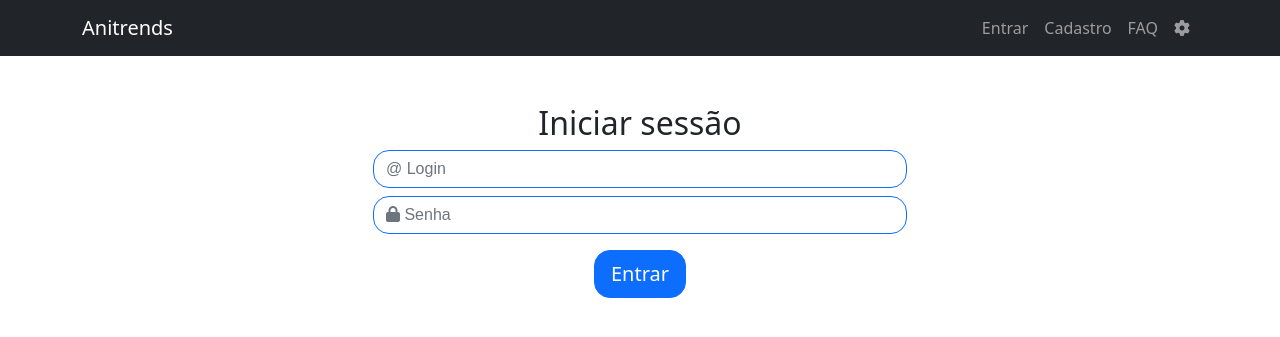
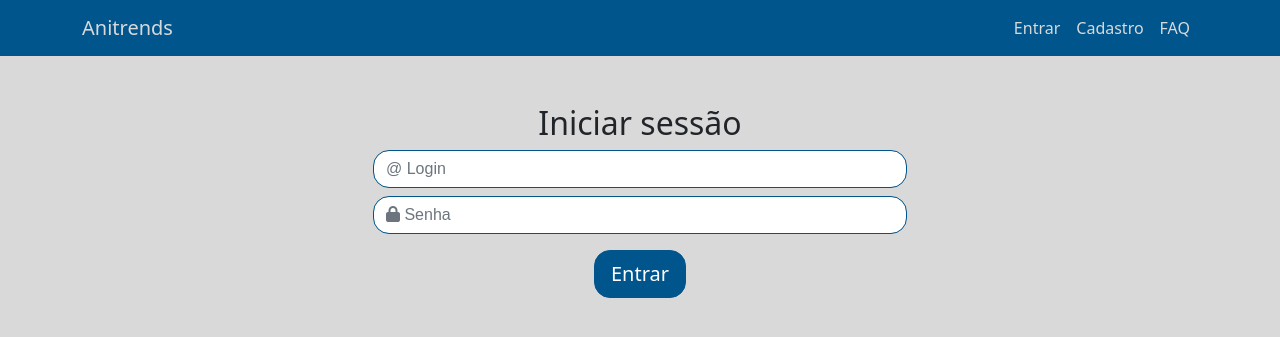
Before and after one commit to gustapinto/fatec_dsm_pi_terceiro_semestre, a Django app: template site/templates/account/login.html in a window 1280 px wide. Shown: the top 337 px of the page. Run offline with Django 3.2, Linux system fonts and the light colour scheme; the template is opened without the code that fills it, so the values that code supplies are empty; some libraries are stand-ins or nearby versions.

Commit message:
Sobreescreve cores padrão

```diff
--- a/site/templates/account/login.html
+++ b/site/templates/account/login.html
@@ -10,11 +10,11 @@
         Iniciar sessão
     </h2>
 
-    <form method="post" class="">
+    <form method="post">
         {% csrf_token %}
 
         <input type="email" name="login" class="form-control mb-2 rounded-4 border-primary" placeholder="&#x40; Login" style="font-family:Arial, FontAwesome">
-        <input type="password" name="password1" class="form-control mb-2 rounded-4 border-primary" placeholder="&#xf023; Senha" style="font-family:Arial, FontAwesome">
+        <input type="password" name="password" class="form-control mb-2 rounded-4 border-primary" placeholder="&#xf023; Senha" style="font-family:Arial, FontAwesome">
 
         <button class="btn btn-primary align-self-center d-block mx-auto my-3 btn-lg rounded-4" type="submit">
             Entrar
--- a/site/templates/base.html
+++ b/site/templates/base.html
@@ -7,11 +7,38 @@
     <meta http-equiv="X-UA-Compatible" content="ie=edge">
     <link href="https://cdn.jsdelivr.net/npm/bootstrap@5.2.0-beta1/dist/css/bootstrap.min.css" rel="stylesheet" integrity="sha384-0evHe/X+R7YkIZDRvuzKMRqM+OrBnVFBL6DOitfPri4tjfHxaWutUpFmBp4vmVor" crossorigin="anonymous">
     <link rel="stylesheet" href="https://cdnjs.cloudflare.com/ajax/libs/font-awesome/6.1.1/css/all.min.css" integrity="sha512-KfkfwYDsLkIlwQp6LFnl8zNdLGxu9YAA1QvwINks4PhcElQSvqcyVLLD9aMhXd13uQjoXtEKNosOWaZqXgel0g==" crossorigin="anonymous" referrerpolicy="no-referrer" />
+
+    <style>
+        :root {
+            --cinza-claro: #D9D9D9;
+            --azul-escuro: #01558D;
+        }
+
+        body {
+            background-color: var(--cinza-claro);
+        }
+
+        .bg-primary,
+        .btn-primary {
+            background-color: var(--azul-escuro) !important;
+        }
+
+        .border-primary,
+        .btn-primary {
+            border-color: var(--azul-escuro) !important;
+        }
+
+        .navbar-brand,
+        .nav-link {
+            color:  var(--cinza-claro) !important;
+        }
+    </style>
+
     <title>{% block title %}{% endblock %}</title>
 </head>
 <body>
     <header>
-        <nav class="navbar navbar-expand navbar-dark bg-dark mb-3">
+        <nav class="navbar navbar-expand navbar-primary bg-primary mb-3">
             <div class="container">
                 <a class="navbar-brand" href="{% url 'pages:home' %}">Anitrends</a>
                 <ul class="navbar-nav">
@@ -19,6 +46,9 @@
                     <li class="nav-item">
                         <a class="nav-link" href="{% url 'account_logout' %}">Sair</a>
                     </li>
+                    <li class="nav-item" >
+                        <a class="nav-link" href="{% url 'configurat:configurat' %}" ><i class="fa-solid fa-gear"></i></a>
+                   </li>
                     {% else %}
                     <li class="nav-item">
                         <a class="nav-link" href="{% url 'account_login' %}">Entrar</a>
@@ -26,13 +56,10 @@
                     <li class="nav-item">
                         <a class="nav-link" href="{% url 'account_signup' %}">Cadastro</a>
                     </li>
+                    {% endif %}
                     <li class="nav-item" >
                          <a class="nav-link" href="{% url 'faq:faq' %}" >FAQ</a>
                     </li>
-                    <li class="nav-item" >
-                        <a class="nav-link" href="{% url 'configurat:configurat' %}" ><i class="fa-solid fa-gear"></i></a>
-                   </li>
-                    {% endif %}
                 </ul>
             </div>
         </nav>
```
